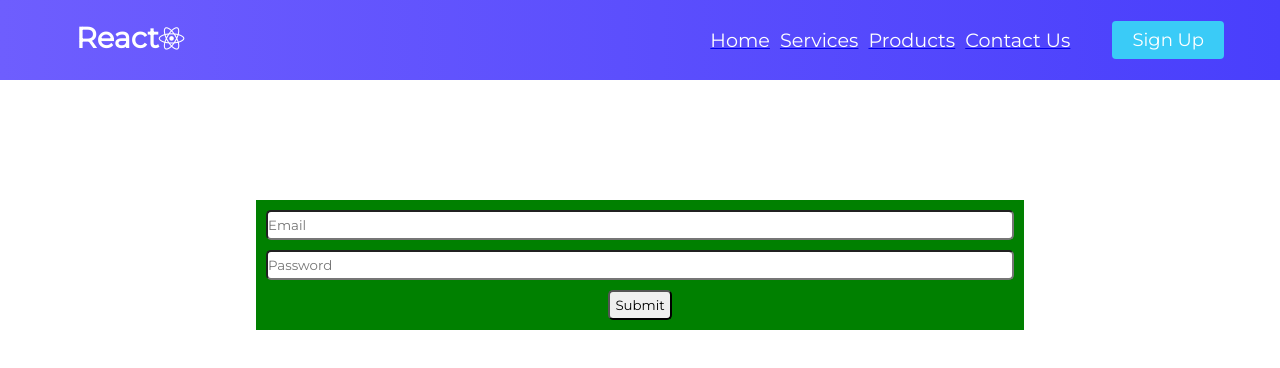
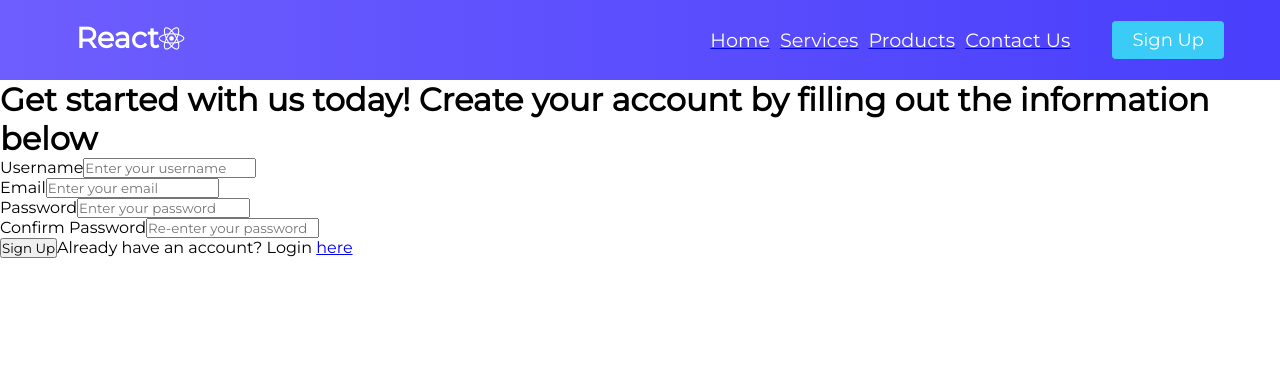
Before and after one commit to nicholasmcconnell/artist-portfolio, a React (Create React App) app: page /contact in a window 1280 px wide. Shown: the top 368 px of the page. Built offline with nearby package versions, Linux system fonts and the light colour scheme.

Commit message:
creadted signup form boiulerplate code.  added error state and handleSubmit to useForm custom Hook

```diff
--- a/src/App.tsx
+++ b/src/App.tsx
@@ -3,8 +3,9 @@ import { BrowserRouter as Router, Route, Switch } from 'react-router-dom';
 
 import { Navbar } from "./components/Navbar/Navbar";
 import "./App.css";
+// import { Form } from "./components/FormNick/FormNick";
+import { Container } from './components/Container/Container'
 import { Form } from "./components/Form/Form";
-import { Container } from './components/Container/Container'
 function App() {
   return (
     <div className="App">
--- a/src/components/Form/Form.tsx
+++ b/src/components/Form/Form.tsx
@@ -1,68 +1,10 @@
-import React from 'react';
-import { useForm } from '../../utils/useForm';
-import { Container } from '../Container/Container';
-
-import './Form.css';
+import React from 'react'
+import FormSignup from './FormSignup'
 
 export const Form = () => {
-
-    // const [login, setLogin] = useState({ email: '', password: '' });
-
-    // const handleChange = (e: any) => {
-    //     const { name, value } = e.target;
-
-    //     setLogin({
-    //         ...login, [name]: value
-    //     })
-    // }
-
-    // const handleSubmit = (e: any) => {
-    //     e.preventDefault();
-    //     console.log(login)
-    // }
-
-    const [state, handleChange] = useForm();
-
-    const handleSubmit = (e: any) => {
-        //handle email error
-        //use validator
-        //hamburger is gone
-        e.preventDefault();
-        console.log(state);
-    }
-
     return (
-        <Container>
-
-            {/* make input components for form with props
-            make error component
-            copy todo form for help */}
-            <form >
-                <input
-                    className='text'
-                    type="email"
-                    placeholder='Email'
-                    name='email'
-                    value={state.email || ''}
-                    onChange={handleChange}
-                />
-
-                <input
-                    className='text'
-                    type='password'
-                    placeholder='Password'
-                    name='password'
-                    value={state.password || ''}
-                    onChange={handleChange}
-                />
-                <input
-                    className='submit'
-                    type="submit"
-                    onClick={handleSubmit} />
-
-                {/* <button type="submit" onClick={handleSubmit} >Submit</button> */}
-            </form>
-        </Container>
-
+        <div>
+            <FormSignup />
+        </div>
     )
 }
--- /dev/null
+++ b/src/components/Form/FormSignup.tsx
@@ -0,0 +1,92 @@
+import React from 'react'
+import { useForm } from '../../utils/useForm';
+
+const FormSignup = () => {
+
+    const [state, handleChange, handleSubmit] = useForm();
+    return (
+        <div className="form-content-right">
+            <form className="form" onSubmit={handleSubmit} >
+                <h1>Get started with us today!  Create your account by filling out the information below</h1>
+                <div className="form-inputs">
+                    <label
+                        htmlFor="username" className="form-label">
+                        Username
+                    </label>
+                    <input
+                        id='username'
+
+                        type="text"
+                        name="username"
+                        className="form-input"
+                        placeholder='Enter your username'
+                        value={state.username || ''}
+                        onChange={handleChange}
+                    />
+                </div>
+
+                <div className="form-inputs">
+                    <label
+                        htmlFor="email" className="form-label">
+                        Email
+
+                    </label>
+                    <input
+                        id='email'
+                        type="email"
+                        name="email"
+                        className="form-input"
+                        placeholder='Enter your email'
+                        value={state.email || ''}
+                        onChange={handleChange}
+                    />
+                </div>
+
+                <div className="form-inputs">
+                    <label
+                        htmlFor="password" className="form-label">
+                        Password
+
+                    </label>
+                    <input
+                        id='password'
+                        type="password"
+                        name="password"
+                        className="form-input"
+                        placeholder='Enter your password'
+                        value={state.password || ''}
+                        onChange={handleChange}
+                    />
+                </div>
+
+                <div className="form-inputs">
+                    <label
+                        htmlFor="password2" className="form-label">
+                        Confirm Password
+
+                    </label>
+                    <input
+                        id='password2'
+                        type="password"
+                        name="password2"
+                        className="form-input"
+                        placeholder='Re-enter your password'
+                        value={state.password2 || ''}
+                        onChange={handleChange}
+                    />
+                </div>
+                <button
+                    className="form-input-btn"
+                    type='submit'
+                >
+                    Sign Up
+                </button>
+                <span className="form-input-login">
+                    Already have an account? Login <a href='#'>here</a>
+                </span>
+            </form>
+        </div>
+    )
+}
+
+export default FormSignup
--- a/src/utils/useForm.tsx
+++ b/src/utils/useForm.tsx
@@ -3,6 +3,8 @@ import { useState } from 'react';
 export const useForm = () => {
 
     const [state, setState] = useState<any>({});
+
+    const [errors, setErrors] = useState<any>({});
 
     // interface stateTypes {
     //     [key: string]: any
@@ -13,6 +15,11 @@ export const useForm = () => {
         setState(({ ...state, [e.target.name]: e.target.value }));
 
     }
-    return [state, handleChange];
+
+    const handleSubmit = (e: any) => {
+        e.preventDefault();
+    }
+
+    return [state, handleChange, handleSubmit];
 
 }
```
Also changed, not shown: src/components/Form/FormSucces.tsx (added, +9 -0 lines), src/components/FormNick/FormNick.tsx (added, +68 -0 lines), src/components/FormNick/FormNick.css (renamed from src/components/Form/Form.css).
